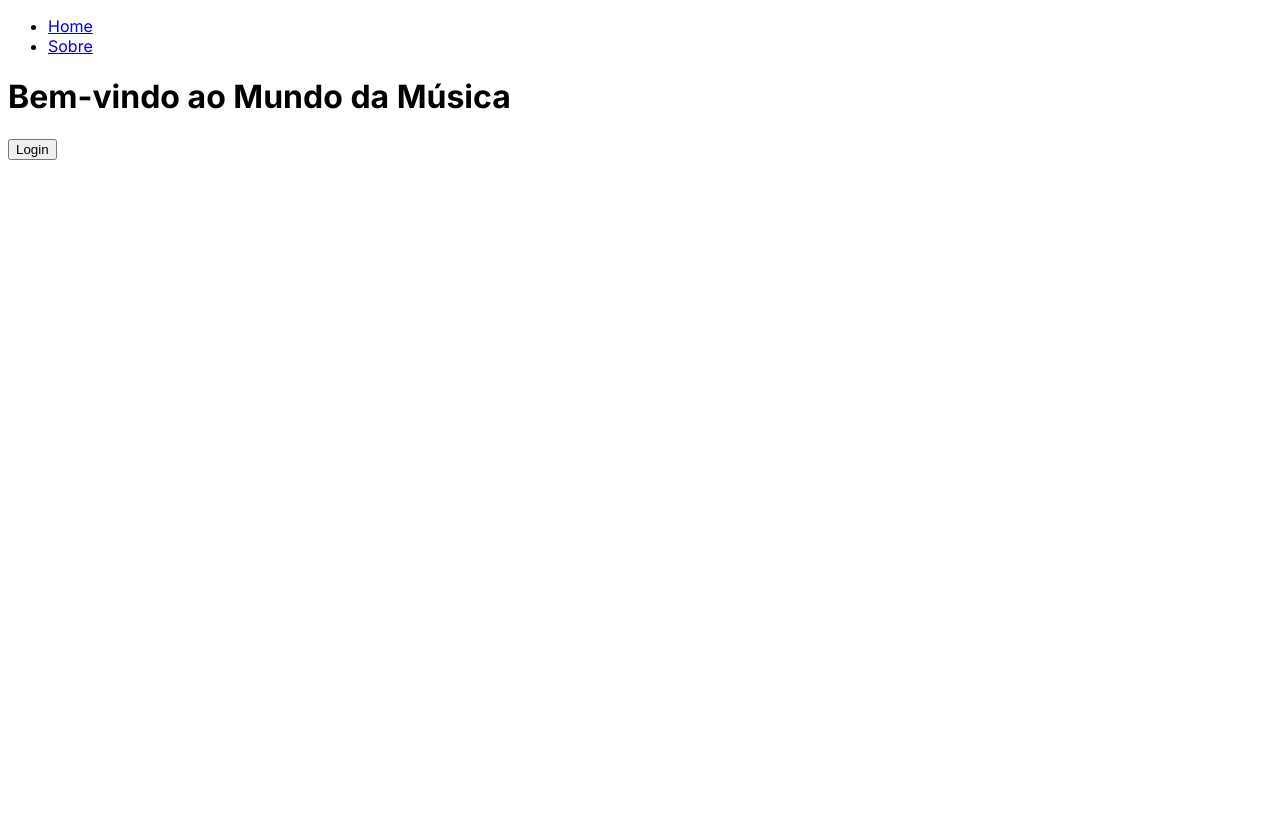
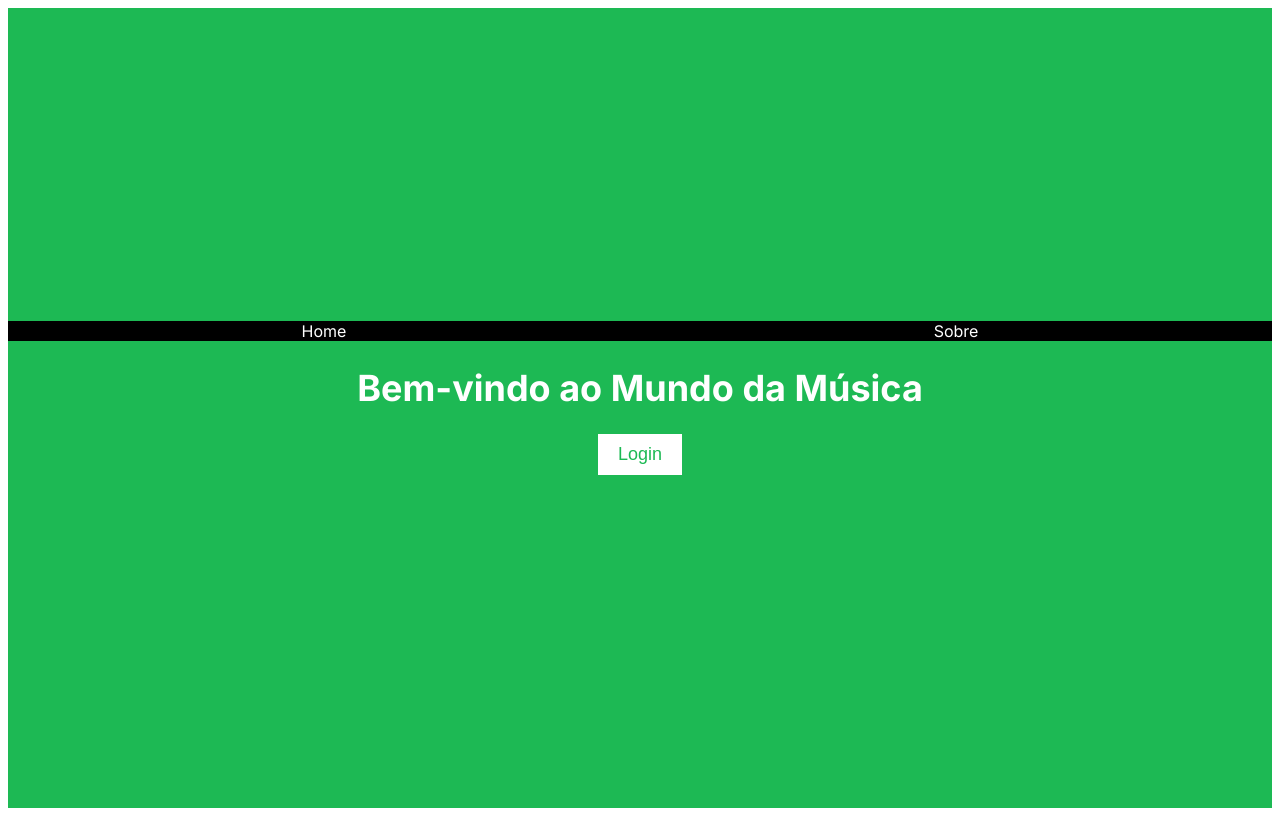
Before and after one commit to laurielylourenco/graf-music, a Next.js app: page / in a window 1280 px wide. Built offline with nearby package versions, Linux system fonts and the light colour scheme.

Commit message:
Atualizar o globals.css

```diff
--- a/src/app/globals.css
+++ b/src/app/globals.css
@@ -0,0 +1,60 @@
+.landing-page {
+  display: flex;
+  flex-direction: column;
+  align-items: center;
+  justify-content: center;
+  height: 100vh;
+  background-color: #1DB954;
+}
+
+.navbar {
+  background-color: #000;
+  width: 100%;
+}
+
+.navbar ul {
+  list-style-type: none;
+  padding: 0;
+  margin: 0;
+  display: flex;
+  justify-content: space-around;
+}
+
+.navbar li {
+  display: inline;
+}
+
+.navbar a {
+  color: white;
+  text-decoration: none;
+  padding: 10px 20px;
+}
+
+.navbar a:hover {
+  background-color: #333;
+  border-radius: 5px;
+}
+
+header {
+  text-align: center;
+  margin-bottom: 20px;
+}
+
+h1 {
+  font-size: 36px;
+  color: white;
+}
+
+button {
+  padding: 10px 20px;
+  font-size: 18px;
+  background-color: #fff;
+  color: #1DB954;
+  border: none;
+  cursor: pointer;
+}
+
+button:hover {
+  background-color: #1DB954;
+  color: white;
+}
```
